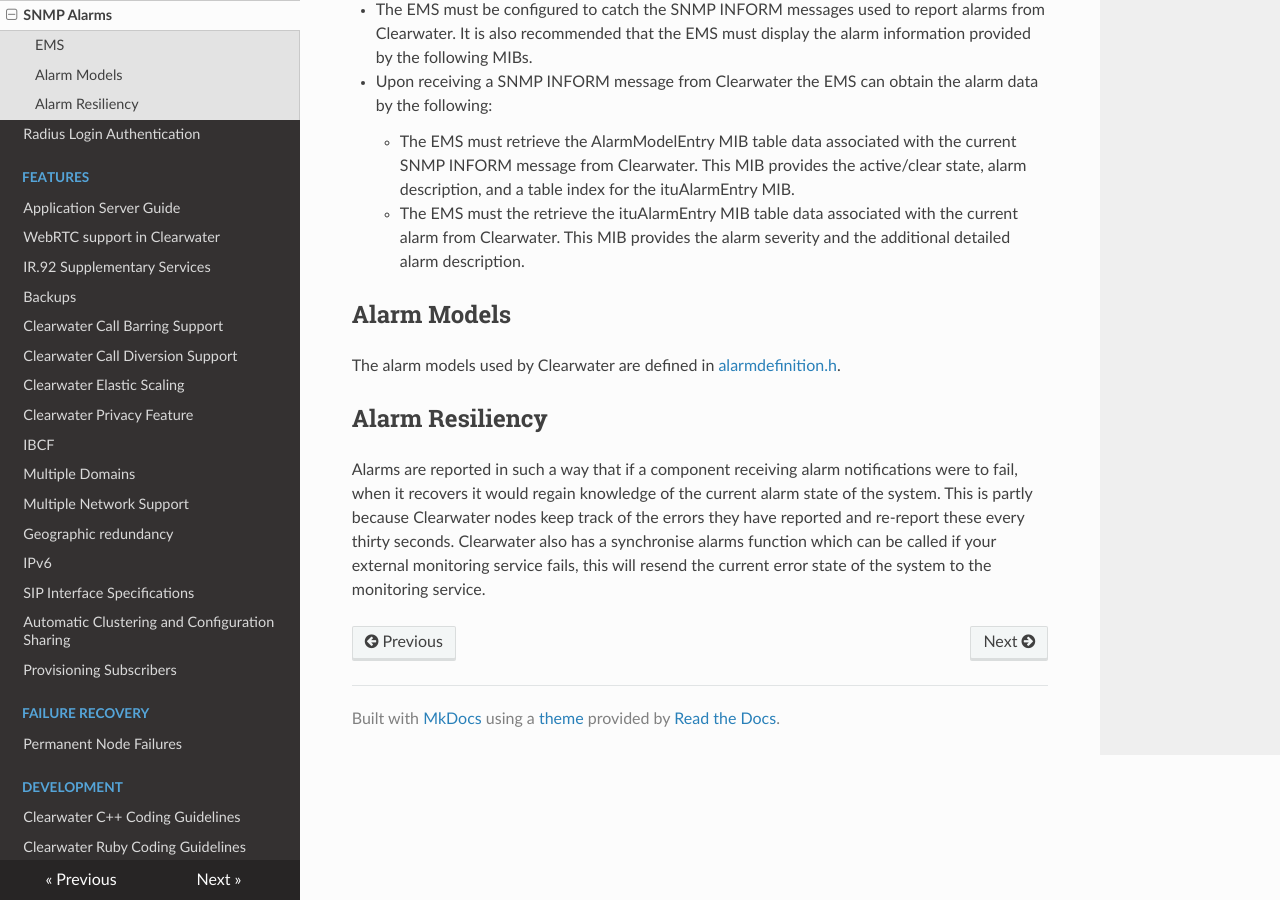
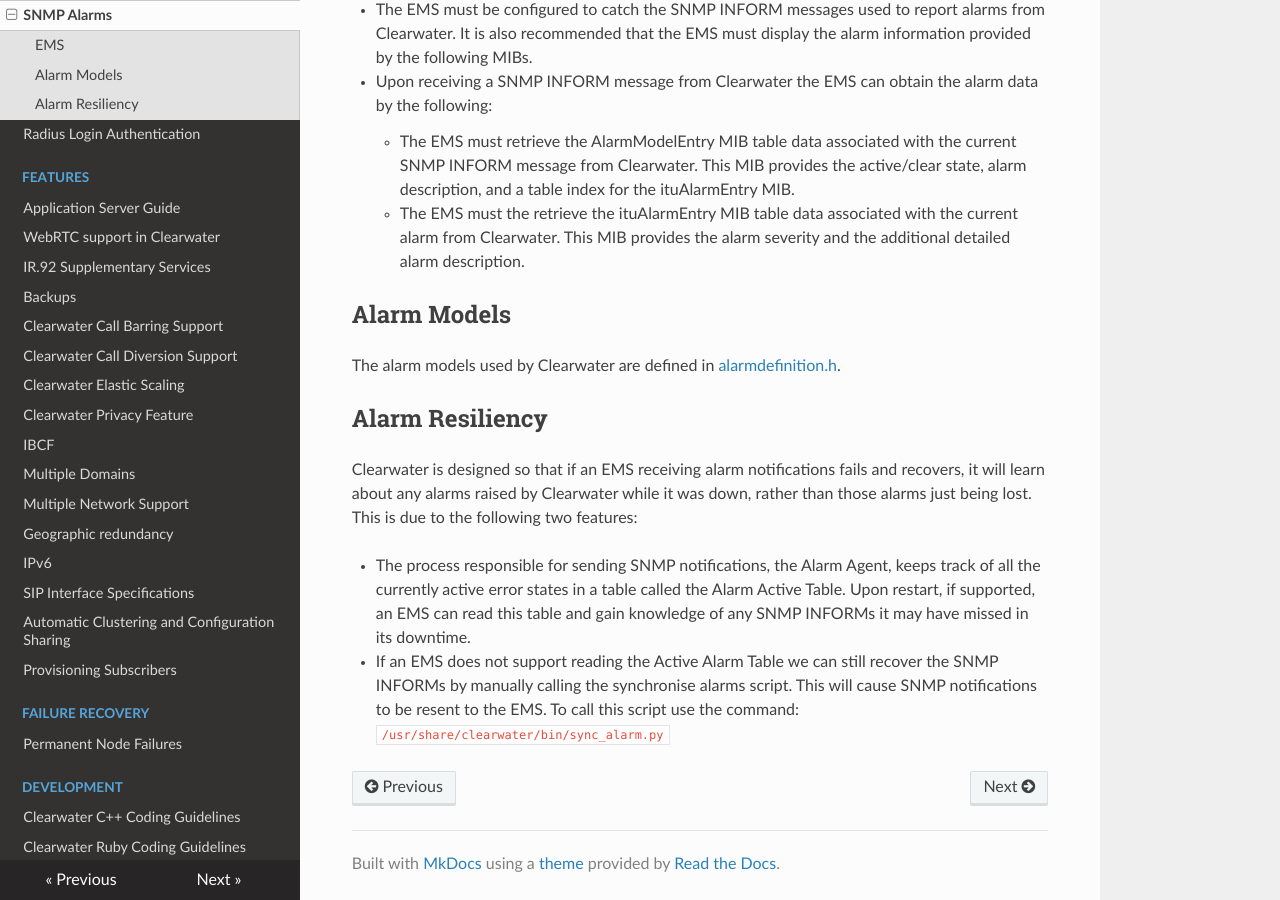
Before and after one commit to Metaswitch/clearwater-readthedocs, an MkDocs documentation site: the page built from docs/SNMP_Alarms.md, in a window 1280 px wide and 900 px high, scrolled down 602 px. Built offline with MkDocs 1.6.1, drawn with Linux system fonts in a browser that asks for light colours; nearby versions of some CDN libraries; old or Windows-style settings are respelled for this version of MkDocs.

Commit message:
Gives more detail on the Alarm Active Table and the sync alarms script

```diff
--- a/docs/SNMP_Alarms.md
+++ b/docs/SNMP_Alarms.md
@@ -44,10 +44,16 @@ The alarm models used by Clearwater are defined in [alarmdefinition.h](https://g
 
 ## Alarm Resiliency
 
-Alarms are reported in such a way that if a component receiving alarm
-notifications were to fail, when it recovers it would regain knowledge of the
-current alarm state of the system. This is partly because Clearwater nodes
-keep track of the errors they have reported and re-report these every thirty
-seconds. Clearwater also has a synchronise alarms function which can be called
-if your external monitoring service fails, this will resend the current error
-state of the system to the monitoring service.
+Clearwater is designed so that if an EMS receiving alarm notifications fails and
+recovers, it will learn about any alarms raised by Clearwater while it was down,
+rather than those alarms just being lost. This is due to the following two
+features:
+
+*   The process responsible for sending SNMP notifications, the Alarm Agent,
+    keeps track of all the currently active error states in a table called the
+    Alarm Active Table. Upon restart, if supported, an EMS can read this table and
+    gain knowledge of any SNMP INFORMs it may have missed in its downtime.
+*   If an EMS does not support reading the Active Alarm Table we can still
+    recover the SNMP INFORMs by manually calling the synchronise alarms script.
+    This will cause SNMP notifications to be resent to the EMS. To call this
+    script use the command: `/usr/share/clearwater/bin/sync_alarm.py`
```
